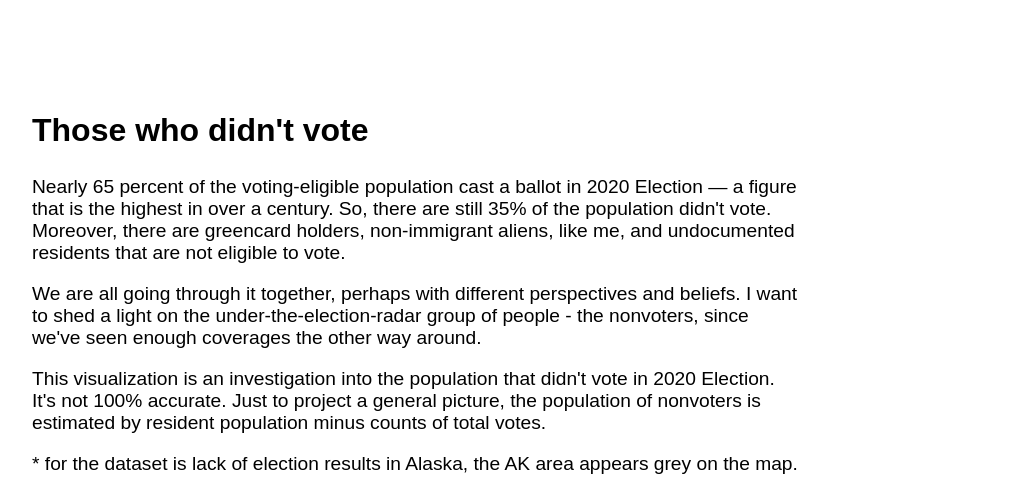
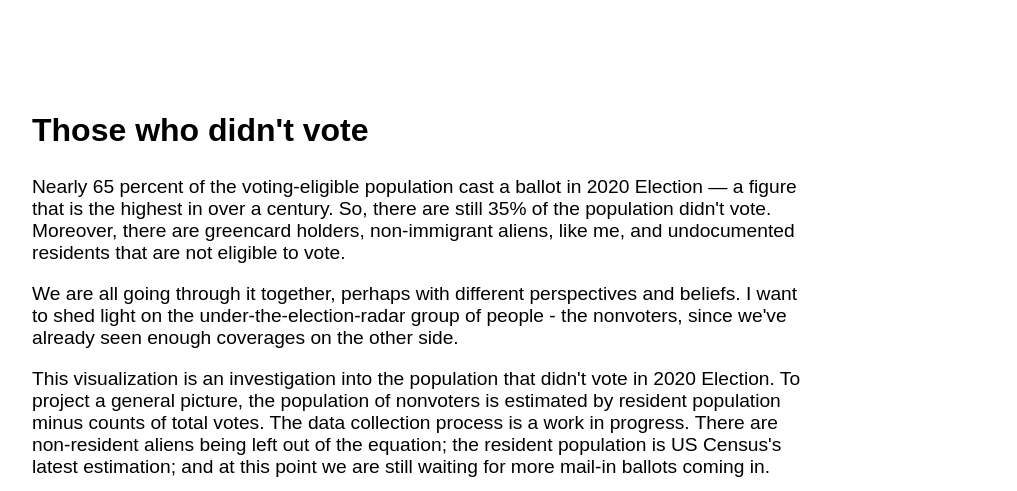
Before and after one commit to JessieJessJe/DVIA, a website: page index.html in a window 1280 px wide. Shown: the top 491 px of the page, without its empty margins (80-1097 px from the left). Drawn offline with Linux system fonts and the light colour scheme.

Commit message:
Update index.html

```diff
--- a/index.html
+++ b/index.html
@@ -18,8 +18,8 @@
  <h2 class='project_title'>Those who didn't vote</h2>
 
   <p>Nearly 65 percent of the voting-eligible population cast a ballot in 2020 Election — a figure that is the highest in over a century. So, there are still 35% of the population didn't vote. Moreover, there are greencard holders, non-immigrant aliens, like me, and undocumented residents that are not eligible to vote.</p>
-  <p>We are all going through it together, perhaps with different perspectives and beliefs. I want to shed a light on the under-the-election-radar group of people - the nonvoters, since we've seen enough coverages the other way around.</p>
-  <p>This visualization is an investigation into the population that didn't vote in 2020 Election. It's not 100% accurate. Just to project a general picture, the population of nonvoters is estimated by resident population minus counts of total votes. </p>
+  <p>We are all going through it together, perhaps with different perspectives and beliefs. I want to shed light on the under-the-election-radar group of people - the nonvoters, since we've already seen enough coverages on the other side.</p>
+  <p>This visualization is an investigation into the population that didn't vote in 2020 Election. To project a general picture, the population of nonvoters is estimated by resident population minus counts of total votes. The data collection process is a work in progress. There are non-resident aliens being left out of the equation; the resident population is US Census's latest estimation; and at this point we are still waiting for more mail-in ballots coming in.</p>
   <p>* for the dataset is lack of election results in Alaska, the AK area appears grey on the map.</p>
   <b>Data Source</b>
   <br>
```
